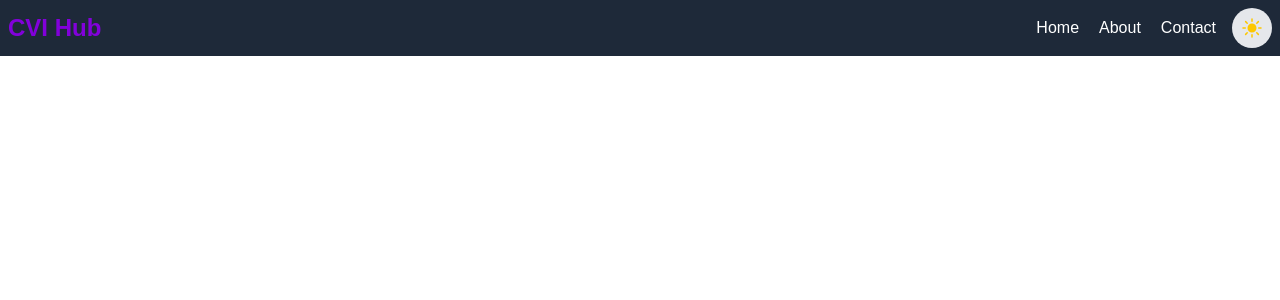
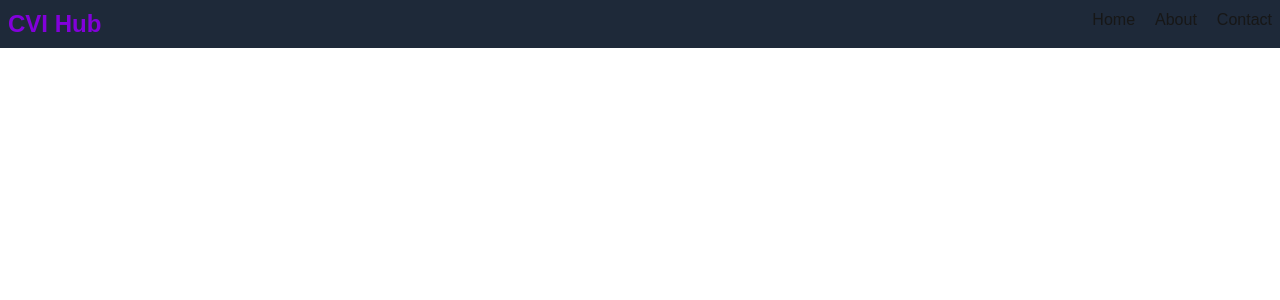
Before and after one commit to Eaman006/cvihub, a Next.js app: page / in a window 1280 px wide. Shown: the top 300 px of the page. Built offline with nearby package versions, Linux system fonts and the light colour scheme.

Commit message:
roll back

```diff
--- a/app/components/Navbar.js
+++ b/app/components/Navbar.js
@@ -1,29 +1,18 @@
-"use client"
-import React, { useState, useTransition } from "react";
-import { MoonIcon, SunIcon } from "@heroicons/react/24/solid";
-import { useTheme } from "../providers/ThemeProvider";
+import React from 'react'
 
 const Navbar = () => {
-  const { theme, toggleTheme } = useTheme();
   return (
-    <div className='p-2 bg-gray-800 flex justify-between items-center'>
-      <div className='font-extrabold text-2xl text-purple-700'>
+    <div className=' p-2 bg-gray-800 flex justify-between'>
+      <div className='font-extrabold text-2xl text-purple-700 '>
         CVI Hub
       </div>
-      <div className='flex items-center gap-4'>
-        <ul className='flex gap-5 text-white'>
+      <div>
+        <ul className='flex gap-5'>
             <li>Home</li>
             <li>About</li>
             <li>Contact</li>
         </ul>
-        <button
-            onClick={toggleTheme}
-            className="p-2 rounded-full hover:bg-slate-400 transition-all duration-300 bg-gray-200 dark:bg-gray-800 dark:hover:bg-slate-200"
-          >
-            <div className="hover:transition-transform hover:duration-500 hover:ease-in-out hover:transform hover:scale-100 hover:rotate-0 hover:dark:rotate-180 hover:dark:scale-125">
-              {theme === "dark" ? <SunIcon className="w-6 h-6 text-yellow-400" /> : <MoonIcon className="w-6 h-6 text-gray-800" />}
-            </div>
-          </button>
+
       </div>
     </div>
   )
```
